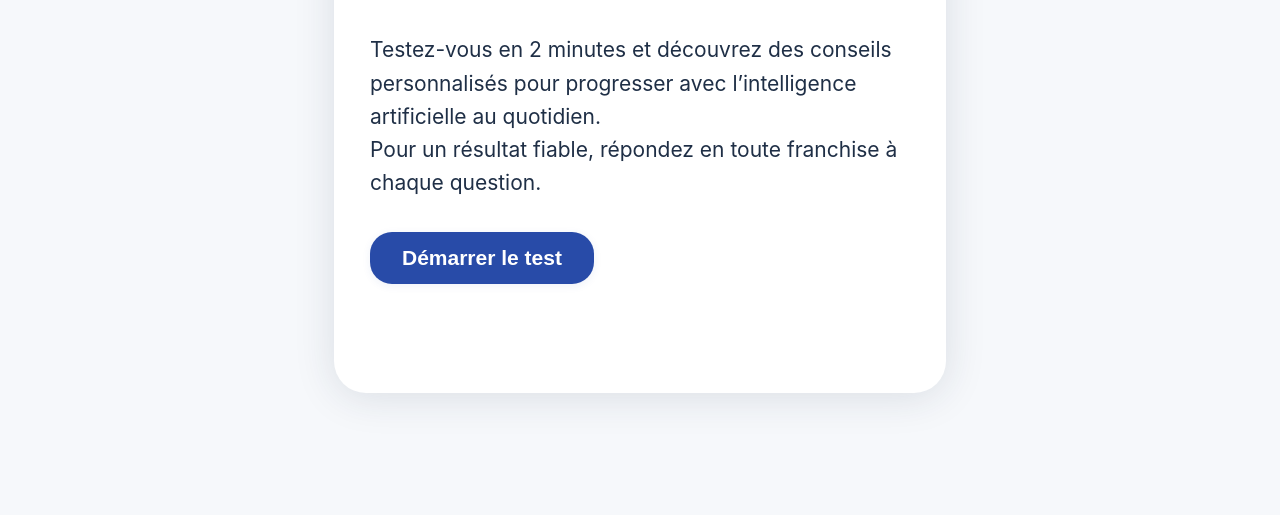
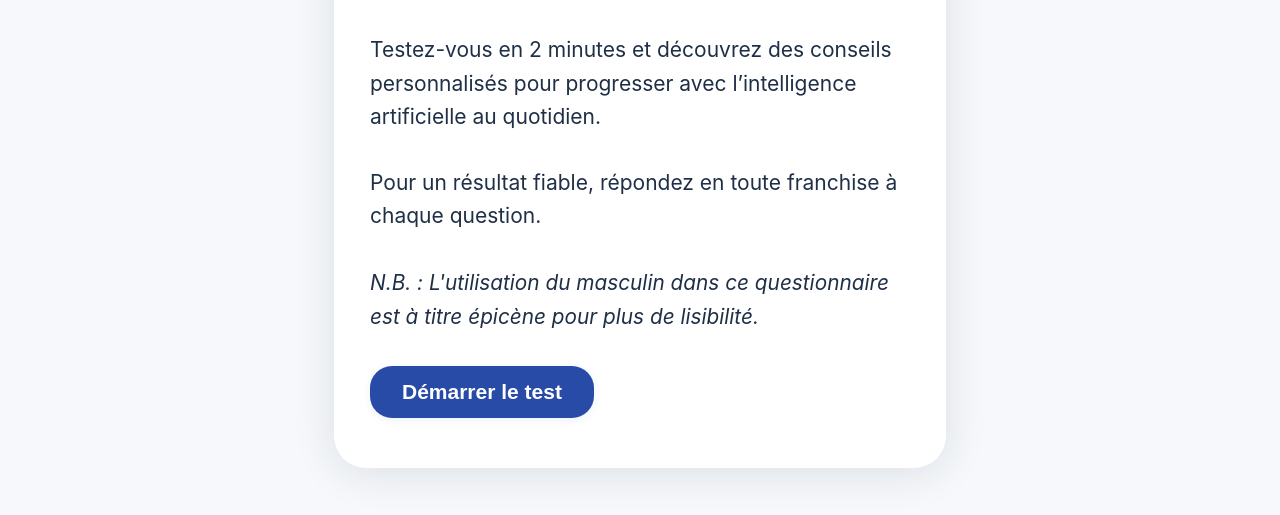
Before and after one commit to johancreeten/questionnaire_IA, a plain HTML site: page index.html in a window 1280 px wide. Shown: the part 239-754 px from the top of the page. Drawn offline with Linux system fonts and the light colour scheme.

Commit message:
Update index.html

```diff
--- a/index.html
+++ b/index.html
@@ -11,14 +11,19 @@
   <div id="progress-bar"></div>
   <!-- Le conteneur principal unique pour toutes les pages : -->
   <div class="main-container" id="main-container">
-    <section id="intro-section">
-      <h1>🕵️ Quel genre d’utilisateur d’IA êtes-vous ?</h1>
-      <p>
-        Testez-vous en 2 minutes et découvrez des conseils personnalisés pour progresser avec l’intelligence artificielle au quotidien.<br>
-        Pour un résultat fiable, répondez en toute franchise à chaque question.
-      </p>
-      <button id="start-btn">Démarrer le test</button>
-    </section>
+  <section id="intro-section">
+  <h1 class="titre-bleu">🕵️ Quel genre d’utilisateur d’IA êtes-vous ?</h1>
+  <p class="intro-texte">
+    Testez-vous en 2 minutes et découvrez des conseils personnalisés pour progresser avec l’intelligence artificielle au quotidien.
+    <br><br>
+    Pour un résultat fiable, répondez en toute franchise à chaque question.
+    <br><br>
+    <em style="font-size:0.99em;">
+      N.B.&nbsp;: L'utilisation du masculin dans ce questionnaire est à titre épicène pour plus de lisibilité.
+    </em>
+  </p>
+  <button id="start-btn">Démarrer le test</button>
+</section>
     <section id="quiz-section"></section>
     <section id="result-section"></section>
   </div>
```
